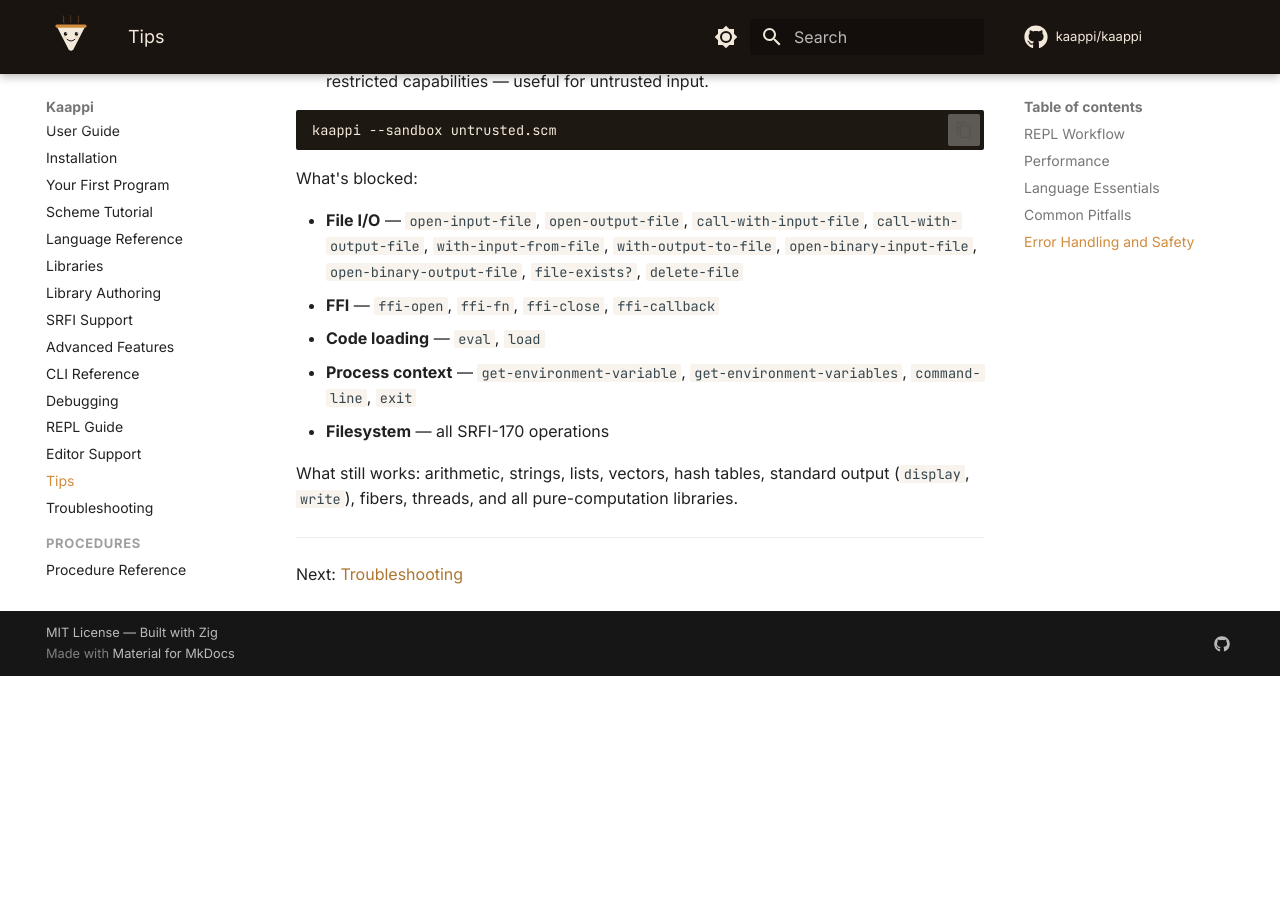
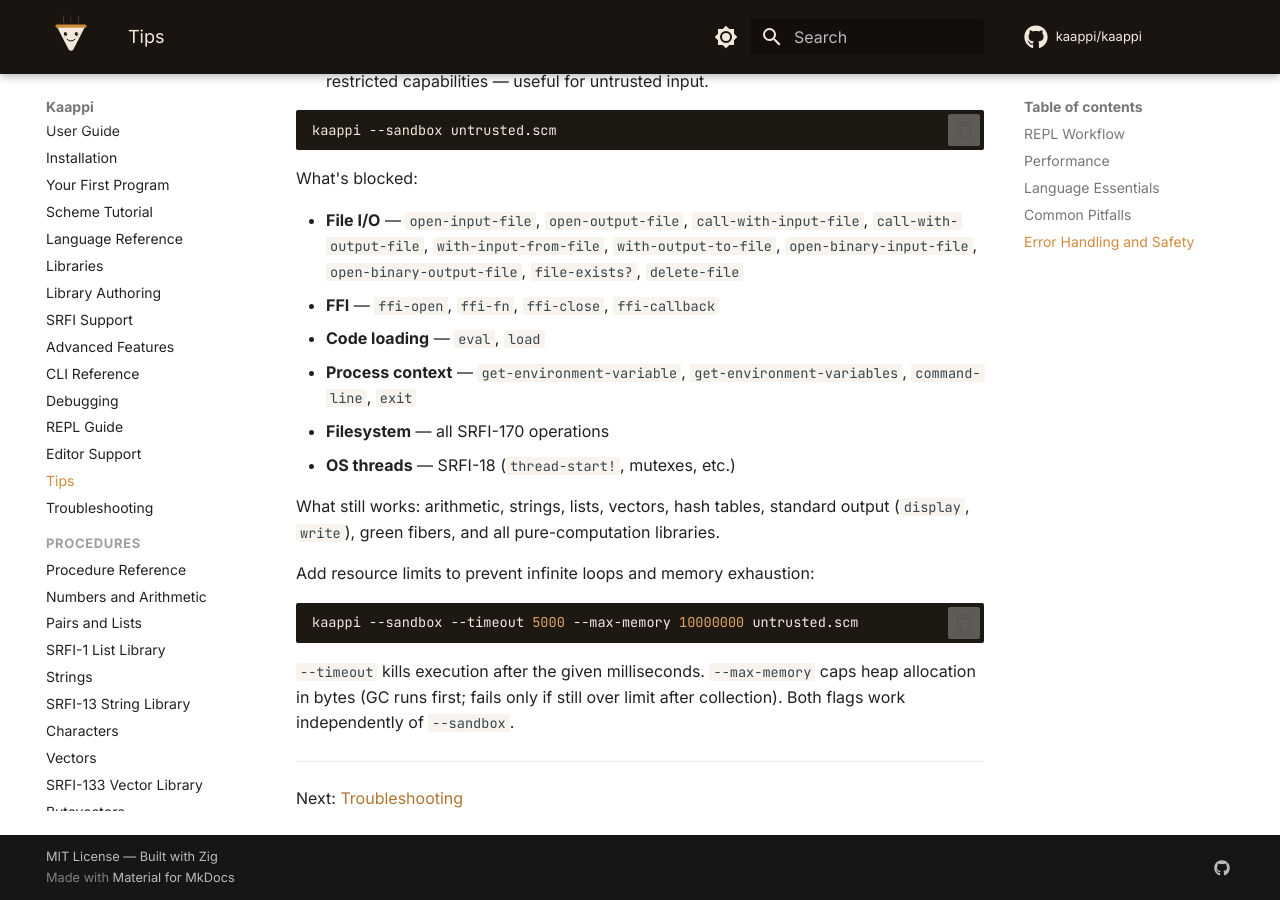
Before and after one commit to kaappi/kaappi.github.io, an MkDocs documentation site: the page built from docs/guide/tips.md, in a window 1280 px wide and 900 px high, scrolled down 3466 px. Built offline with MkDocs 1.6.1 and Material for MkDocs 9.7.7, drawn with Linux system fonts in a browser that asks for light colours; comment, search, counter and statistics services are not loaded; before the commit the page ends 4142 px from its top, so only the background shows below that.

Commit message:
Document --timeout, --max-memory, and fix stale CLI flags
- Add --timeout and --max-memory to CLI reference, tips (sandbox
  section), and debugging guide
- Add --coverage and --coverage-xml to CLI reference (were missing)
- Remove --no-cache (stub removed) and --experimental-threads
  (removed; threads are always available, blocked in sandbox)
- Update sandbox docs: note OS threads are now blocked, add resource
  limit example

Co-Authored-By: Claude Opus 4.6 (1M context) <noreply@anthropic.com>

````diff
--- a/docs/guide/tips.md
+++ b/docs/guide/tips.md
@@ -196,10 +196,21 @@
   - **Process context** — `get-environment-variable`,
     `get-environment-variables`, `command-line`, `exit`
   - **Filesystem** — all SRFI-170 operations
+  - **OS threads** — SRFI-18 (`thread-start!`, mutexes, etc.)
 
   What still works: arithmetic, strings, lists, vectors, hash tables,
-  standard output (`display`, `write`), fibers, threads, and all
+  standard output (`display`, `write`), green fibers, and all
   pure-computation libraries.
+
+  Add resource limits to prevent infinite loops and memory exhaustion:
+
+  ```bash
+  kaappi --sandbox --timeout 5000 --max-memory 10000000 untrusted.scm
+  ```
+
+  `--timeout` kills execution after the given milliseconds. `--max-memory`
+  caps heap allocation in bytes (GC runs first; fails only if still over
+  limit after collection). Both flags work independently of `--sandbox`.
 
 ---
 
````
Also changed, not shown: docs/guide/cli.md (+5 -3 lines), docs/guide/debugging.md (+8 -0 lines).
